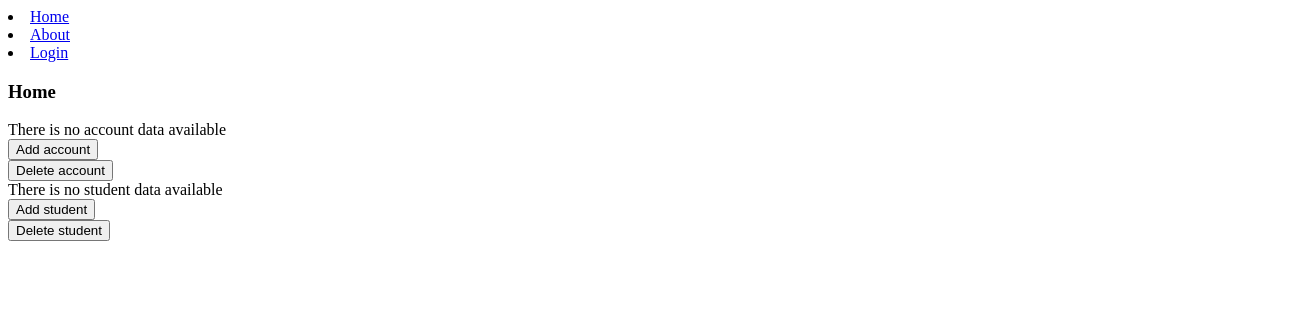
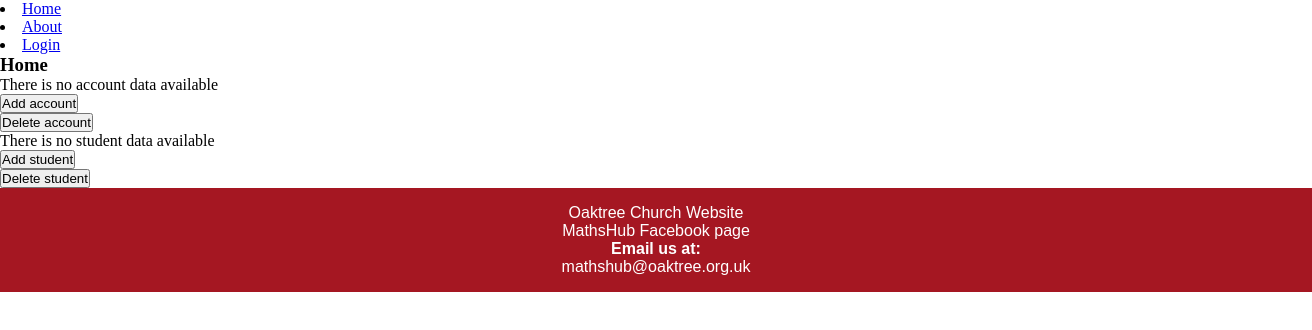
Before and after one commit to woonsimtan/mathshub-website, a React (Create React App) app in the folder client/: page / in a window 1280 px wide. Shown: the top 330 px of the page, 1312 px wide, since content can reach past the window. Built offline with nearby package versions, Linux system fonts and the light colour scheme; no server answers.

Commit message:
Add footer and index stylesheet

```diff
--- a/client/src/App.js
+++ b/client/src/App.js
@@ -1,5 +1,6 @@
 import React from 'react'
 import { BrowserRouter as Router, Routes, Route } from 'react-router-dom'
+import Footer from './components/footer';
 import Navbar from './components/navbar';
 import About from "./pages/About"
 import Home from "./pages/Home"
@@ -17,7 +18,9 @@
             <Route path='/about' element={<About/>} />
             <Route path='/login' element={<Login/>} />
         </Routes>
-        </Router>
+    </Router>
+
+    <Footer/>
 
 
     </div>
--- /dev/null
+++ b/client/src/components/footer.js
@@ -0,0 +1,14 @@
+import React from "react";
+import '../index.css'
+
+const Footer = () => (
+  <div className="footer">
+    <a className="footerlink" href="https://www.oaktree.org.uk/">Oaktree Church Website</a>
+    <br/>
+    <a className="footerlink" href="https://www.facebook.com/oaktreemathshub/">MathsHub Facebook page</a>
+    <br/>
+    <h4>Email us at: </h4><a className="footerlink" href="mailto: mathshub@oaktree.org.uk">mathshub@oaktree.org.uk</a>
+  </div>
+);
+
+export default Footer;
--- /dev/null
+++ b/client/src/index.css
@@ -0,0 +1,78 @@
+
+* {
+    margin:0;
+    padding:0;
+  }
+
+
+  .footer{
+      margin-top: auto;
+      padding: 1rem;
+      background-color: rgb(165,23,34);
+      bottom: 0;
+      left: 0;
+      width: 100%;
+      color: white;
+      font-family: Arial, Helvetica, sans-serif;
+      text-align: center;
+  }
+  .content{
+    flex-grow:1;
+  }
+  .footerlink{
+    color: white;
+    background-color: transparent;
+    text-decoration: none;
+  }
+
+  .header{
+    width:100%;
+    padding: 0.5rem;
+    text-align: left;
+    background-color: rgb(165,23,34);
+    color: white;
+    font-size: 30px;
+    top: 0;
+    width: 100%;
+  }
+
+  .logo{
+    width: 100px;
+    padding: 8px;
+
+
+  }
+
+
+  .navbar {
+    list-style-type: none;
+    margin: 0;
+    padding: 0;
+    overflow: hidden;
+    background-color: #333;
+    position: sticky;
+    margin-top: 0;
+    width: 100%;
+
+  }
+
+  .navbar .active {
+    background-color: #04AA6D;
+  }
+
+  .navbar li {
+    display: inline;
+    float: left;
+  }
+
+
+  .navbar a {
+    display: block;
+    color: white;
+    text-align: center;
+    padding: 14px 16px;
+    text-decoration: none;
+  }
+  .navbar li a:hover {
+    background-color: #111;
+  }
--- a/package.json
+++ b/package.json
@@ -13,6 +13,8 @@
     "express": "^4.18.1",
     "express-session": "^1.17.3",
     "pg": "^8.7.3",
-    "pg-hstore": "^2.3.4"
+    "pg-hstore": "^2.3.4",
+    "react": "^18.2.0",
+    "react-router-dom": "^6.3.0"
   }
 }
```
Also changed, not shown: 1 other file (tests, documents, lock files or other folders).
